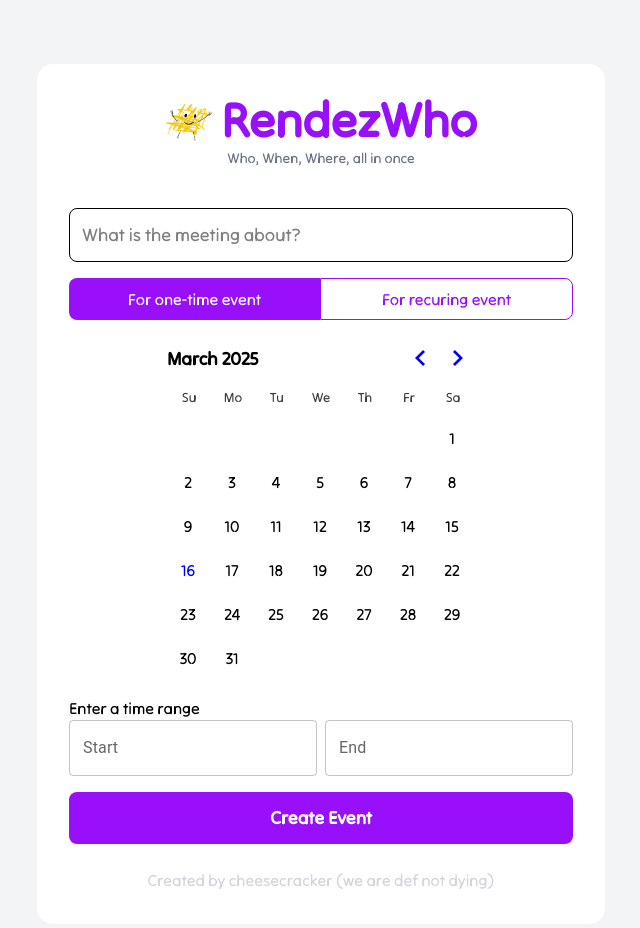
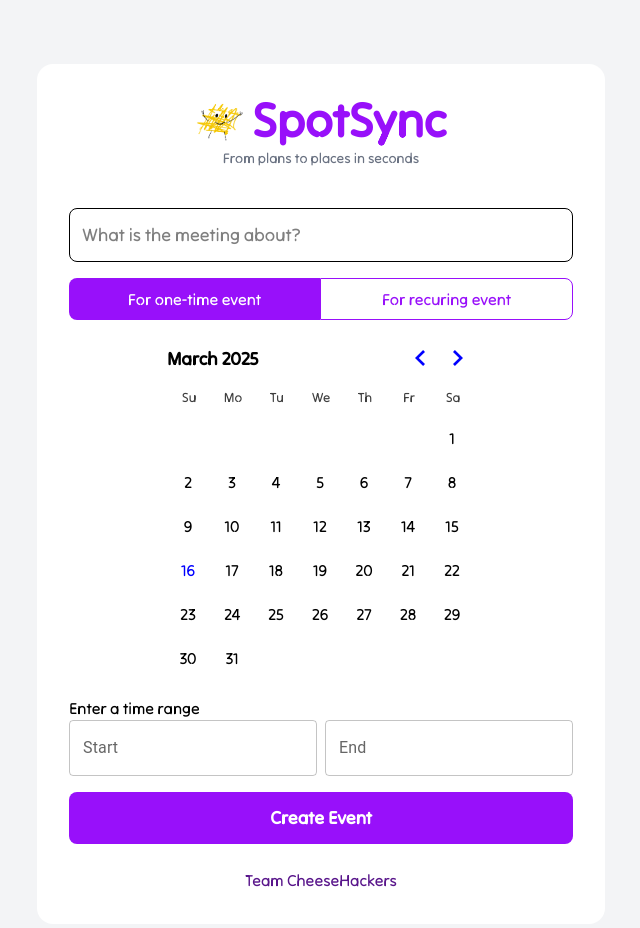
Before and after one commit to SammriddhGupta/RendezWho, a React (Vite) app: page / in a window 1280 px wide. Shown: the top 928 px of the page, without its empty margins (319-959 px from the left). Built offline with nearby package versions, Linux system fonts and the light colour scheme; a web font is replaced by a local one.

Commit message:
feat-UI: renaming and colors

```diff
--- a/src/Home.jsx
+++ b/src/Home.jsx
@@ -91,10 +91,10 @@ function Home() {
         <div className="mt-10 max-w-2xl text-center bg-white p-8 rounded-2xl">
           <div className="flex items-center justify-center gap-2">
             <img src={cheesecracker} alt="logo" className="w-12 h-12" />
-            <h1 className="text-5xl font-bold text-purple-600">RendezWho</h1>
+            <h1 className="text-5xl font-bold text-purple-600">SpotSync</h1>
           </div>
           <p className="text-gray-500 mt-1 text-sm">
-            Who, When, Where, all in once
+            From plans to places in seconds
           </p>
           <div className="mt-10 flex flex-col gap-4">
             <div className="flex flex-col items-start">
@@ -216,8 +216,8 @@ function Home() {
             )}
           </div>
           <div className="mt-6">
-            <p className="text-gray-300">
-              Created by cheesecracker (we are def not dying)
+            <p className="text-purple-900">
+              Team CheeseHackers
             </p>
           </div>
         </div>
```
